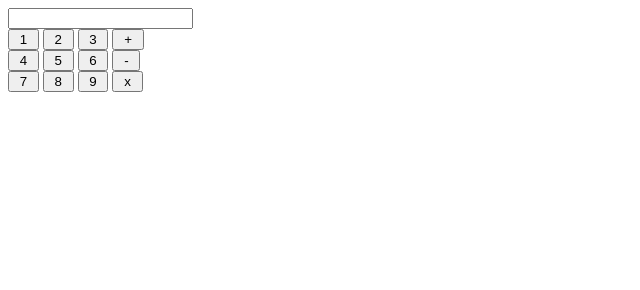
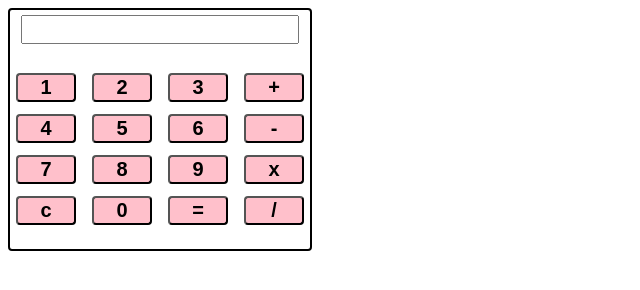
Before and after one commit to Dea-Snowdenden/basic_js_files, a plain HTML site: page OTHERJS/Calculator/index.html in a window 1280 px wide. Shown: the whole page, without its empty margins (0-640 px from the left). Drawn offline with Linux system fonts and the light colour scheme.

Commit message:
deployed

```diff
--- a/OTHERJS/Calculator/index.html
+++ b/OTHERJS/Calculator/index.html
@@ -5,6 +5,7 @@
     <meta name="viewport" content="width=device-width, initial-scale=1.0">
     <meta http-equiv="X-UA-Compatible" content="ie=edge">
     <title>Calculator</title>
+    <link rel="stylesheet" href="style.css">
 </head>
 <body>
     <div id="calc-container">
@@ -28,6 +29,14 @@
             <input type="button" value=" 9 " onclick="calculator.answer.value += '9'">
             <input type="button" value=" x " onclick="calculator.answer.value += '*'">
             <br>
+
+            <input type="button" value=" c " onclick="calculator.answer.value = ''">
+            <input type="button" value=" 0 " onclick="calculator.answer.value += '0'">
+            <input type="button" value=" = " onclick="calculator.answer.value = eval(calculator.answer.value)">
+            <input type="button" value=" / " onclick="calculator.answer.value += '/'">
+            <br>
+
+            <br>
         </form>
     </div>
 </body>
--- a/OTHERJS/Calculator/style.css
+++ b/OTHERJS/Calculator/style.css
@@ -0,0 +1,21 @@
+#calc-container{
+    position: relative;
+    width: 300px;
+    border: 2px solid black;
+    border-radius: 4px;
+}
+input[type=button]{
+    background: pink;
+    width: 20%;
+    font-size: 20px;
+    font-weight: 900;
+    margin: 2%;
+    border-radius: 4px;
+}
+input[type=text]{
+    position: relative;
+    display: block;
+    width: 90%;
+    margin: 5px auto;
+    font-size: 20px;
+}
```
Also changed, not shown: OTHERJS/Calculator/main.js (deleted), OTHERJS/Calculator/sample.png (added), 1 other file.
